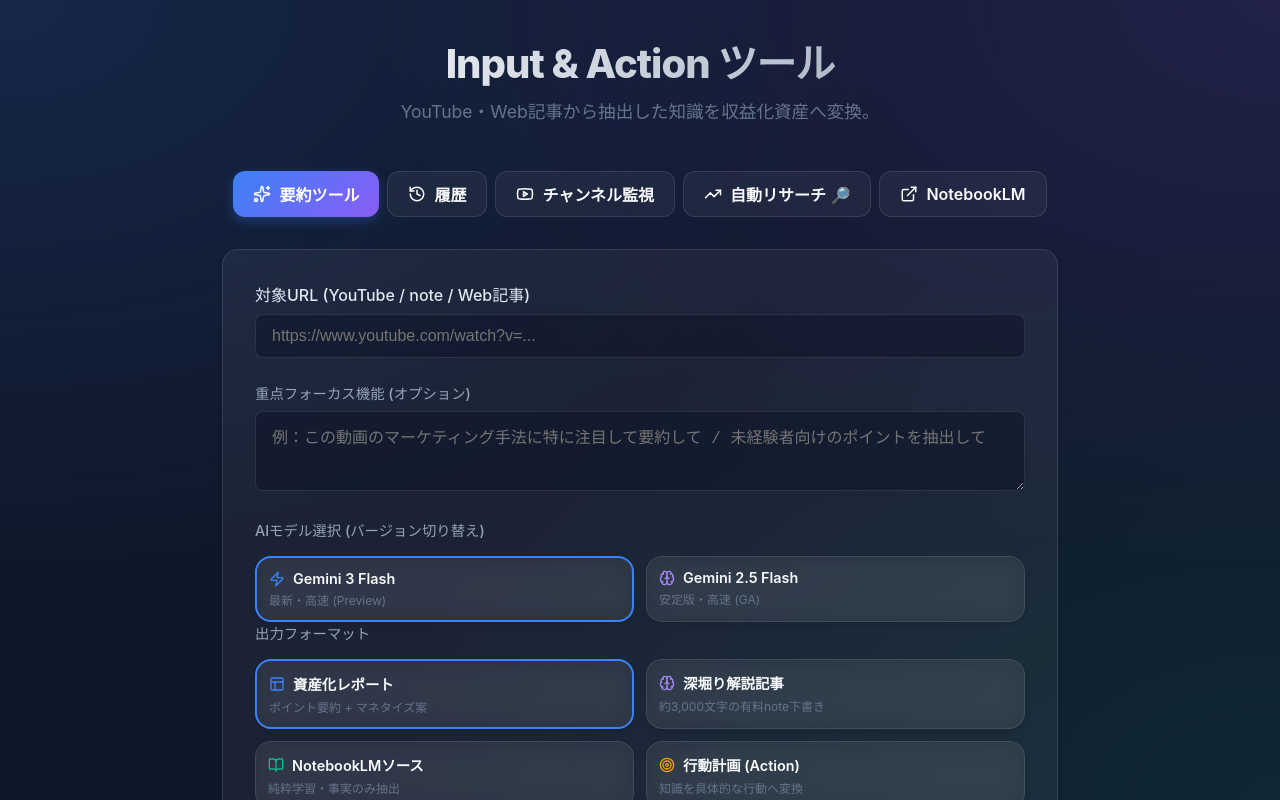
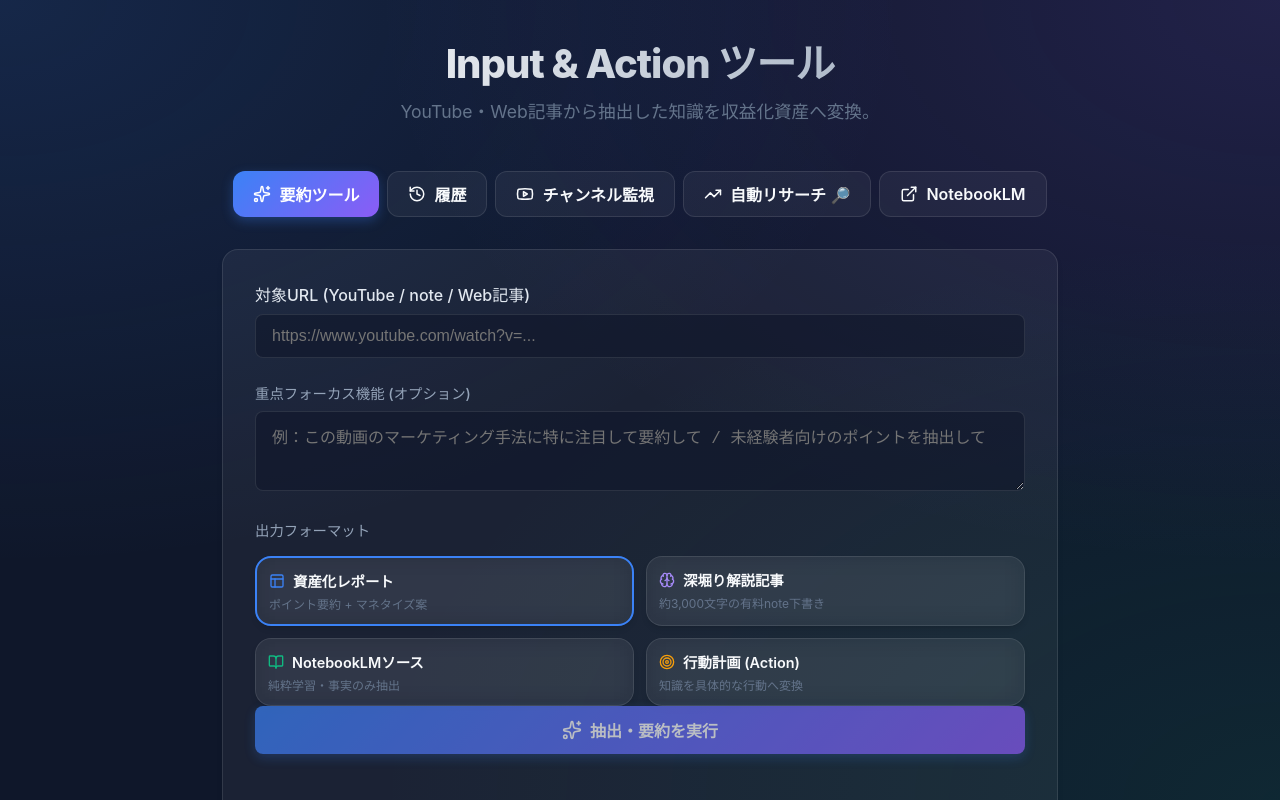
Before and after one commit to makutadasu/skillup, a Next.js app: page / in a window 1280 px wide. Shown: the top 800 px of the page. Built offline with nearby package versions, Linux system fonts and the light colour scheme.

Commit message:
fix: switch to gemini-2.5-flash exclusively to avoid 429 quota errors on preview models

```diff
--- a/src/app/page.tsx
+++ b/src/app/page.tsx
@@ -39,7 +39,7 @@
   // Main feature state
   const [url, setUrl] = useState('');
   const [focusPrompt, setFocusPrompt] = useState('');
-  const [modelType, setModelType] = useState<GeminiModelType>('gemini-3-flash-preview');
+  const [modelType, setModelType] = useState<GeminiModelType>('gemini-2.5-flash');
   const [outputMode, setOutputMode] = useState<'report' | 'article' | 'notebook-source' | 'action-plan'>('report');
   const [result, setResult] = useState('');
   const [currentTitle, setCurrentTitle] = useState('');
@@ -578,33 +578,7 @@
             </div>
 
             <div style={{ marginBottom: '2rem' }}>
-              <label style={{ display: 'block', marginBottom: '1rem', fontWeight: 500, color: '#94a3b8', fontSize: '0.9rem' }}>
-                AIモデル選択 (バージョン切り替え)
-              </label>
-              <div className="grid-2">
-                <div
-                  className={`glass-panel hover-scale ${modelType === 'gemini-3-flash-preview' ? 'selected-model' : ''}`}
-                  onClick={() => setModelType('gemini-3-flash-preview')}
-                  style={{ padding: '12px', cursor: 'pointer', border: modelType === 'gemini-3-flash-preview' ? '2px solid var(--primary)' : undefined }}
-                >
-                  <div style={{ display: 'flex', alignItems: 'center', gap: '8px', marginBottom: '4px' }}>
-                    <Zap size={16} color="#3b82f6" />
-                    <span style={{ fontSize: '0.9rem', fontWeight: 600 }}>Gemini 3 Flash</span>
-                  </div>
-                  <p style={{ fontSize: '0.75rem', color: 'var(--secondary)', margin: 0 }}>最新・高速 (Preview)</p>
-                </div>
-                <div
-                  className={`glass-panel hover-scale ${modelType === 'gemini-2.5-flash' ? 'selected-model' : ''}`}
-                  onClick={() => setModelType('gemini-2.5-flash')}
-                  style={{ padding: '12px', cursor: 'pointer', border: modelType === 'gemini-2.5-flash' ? '2px solid var(--accent)' : undefined }}
-                >
-                  <div style={{ display: 'flex', alignItems: 'center', gap: '8px', marginBottom: '4px' }}>
-                    <Brain size={16} color="#a78bfa" />
-                    <span style={{ fontSize: '0.9rem', fontWeight: 600 }}>Gemini 2.5 Flash</span>
-                  </div>
-                  <p style={{ fontSize: '0.75rem', color: 'var(--secondary)', margin: 0 }}>安定版・高速 (GA)</p>
-                </div>
-              </div>
+
 
               <div style={{ marginBottom: '2rem' }}>
                 <label style={{ display: 'block', marginBottom: '1rem', fontWeight: 500, color: '#94a3b8', fontSize: '0.9rem' }}>
--- a/src/lib/llm_hybrid.ts
+++ b/src/lib/llm_hybrid.ts
@@ -7,7 +7,7 @@
     rawText: string,
     contextType: 'youtube' | 'web',
     focusPoint?: string,
-    modelType: GeminiModelType = 'gemini-3-flash-preview',
+    modelType: GeminiModelType = 'gemini-2.5-flash',
     url?: string, // Optional URL if we want Gemini to use its grounding/access
     outputMode: 'report' | 'article' | 'notebook-source' | 'action-plan' = 'report' // New parameter for output control
 ) {
@@ -222,15 +222,33 @@
     解析用テキスト: ${rawText}
     `;
 
+    const MAX_RETRIES = 3;
+    const BASE_DELAY_MS = 30000; // 30 seconds base delay for 429 errors
+
+    for (let attempt = 1; attempt <= MAX_RETRIES; attempt++) {
         try {
-        console.log(`[Gemini 3.0] Processing with ${modelType} (Grounding enabled, Mode: ${outputMode})...`);
+            console.log(`[Gemini] Attempt ${attempt}/${MAX_RETRIES} with ${modelType} (Mode: ${outputMode})...`);
             const result = await model.generateContent(systemPrompt);
             const response = await result.response;
             return response.text();
         } catch (error: any) {
+            const errorMessage = error.message || 'Unknown Gemini API Error';
+            const is429 = errorMessage.includes('429') || errorMessage.includes('Too Many Requests') || errorMessage.includes('quota');
+
+            if (is429 && attempt < MAX_RETRIES) {
+                // Extract retry delay from error if available, otherwise use exponential backoff
+                const retryMatch = errorMessage.match(/retry in (\d+(?:\.\d+)?)/i);
+                const waitSeconds = retryMatch ? Math.ceil(parseFloat(retryMatch[1])) : BASE_DELAY_MS / 1000 * attempt;
+                const waitMs = waitSeconds * 1000;
+
+                console.log(`[Gemini] Rate limited (429). Waiting ${waitSeconds}s before retry ${attempt + 1}/${MAX_RETRIES}...`);
+                await new Promise(resolve => setTimeout(resolve, waitMs));
+                continue;
+            }
+
             console.error('Gemini API Error:', error);
-        const detailedError = error.message || 'Unknown Gemini API Error';
-        throw new Error(`Gemini Error: ${detailedError} `);
+            throw new Error(`Gemini Error: ${errorMessage} `);
+        }
     }
 }
 
--- a/src/types/gemini.ts
+++ b/src/types/gemini.ts
@@ -1,6 +1,4 @@
-export type GeminiModelType =
-    | 'gemini-3-flash-preview' // 最新・高速 (Preview)
-    | 'gemini-2.5-flash'; // 安定版・高速 (GA)
+export type GeminiModelType = 'gemini-2.5-flash';
 
 export interface SummaryRequest {
     url: string;
```
Lines whose indentation alone changed are shown as unchanged.
